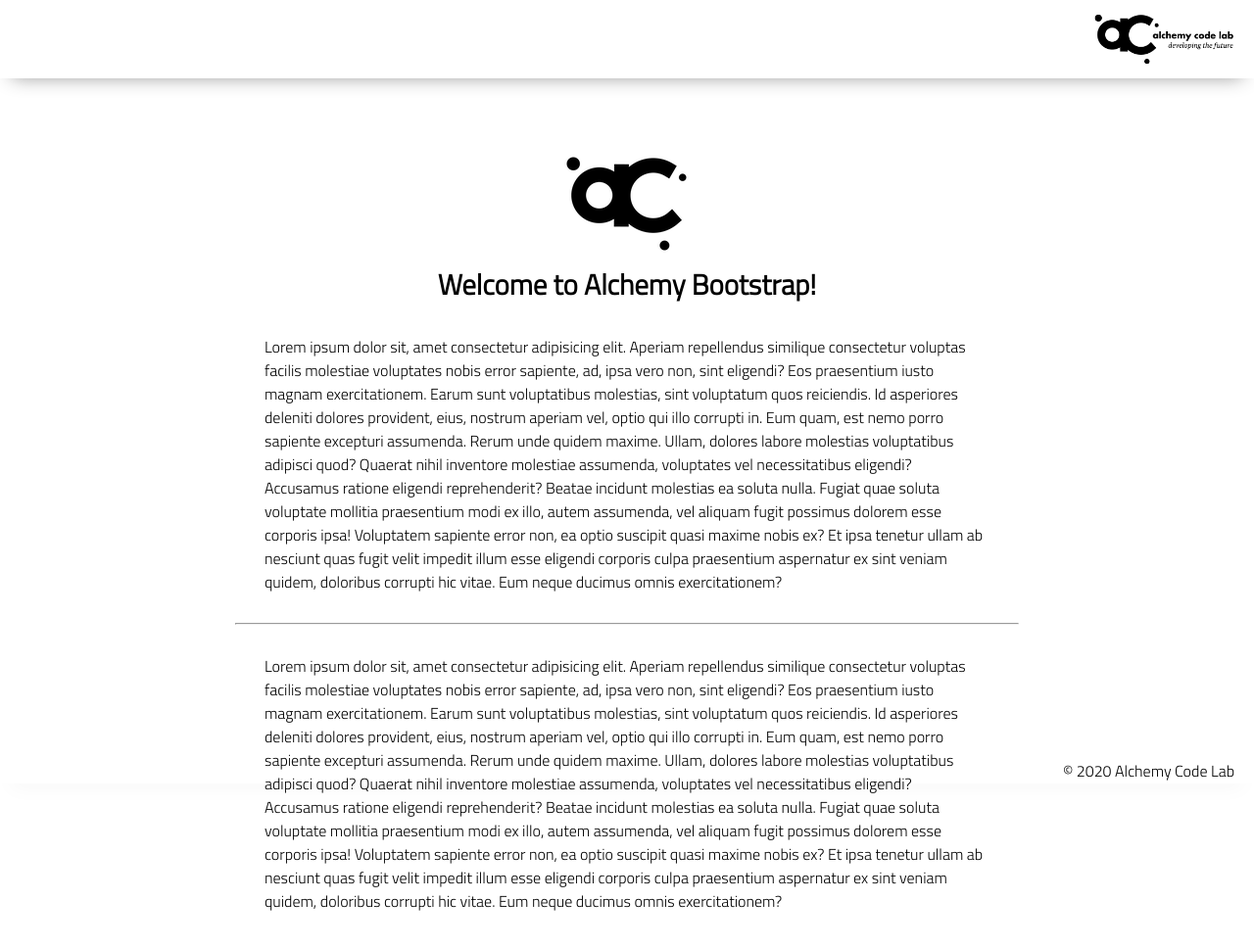
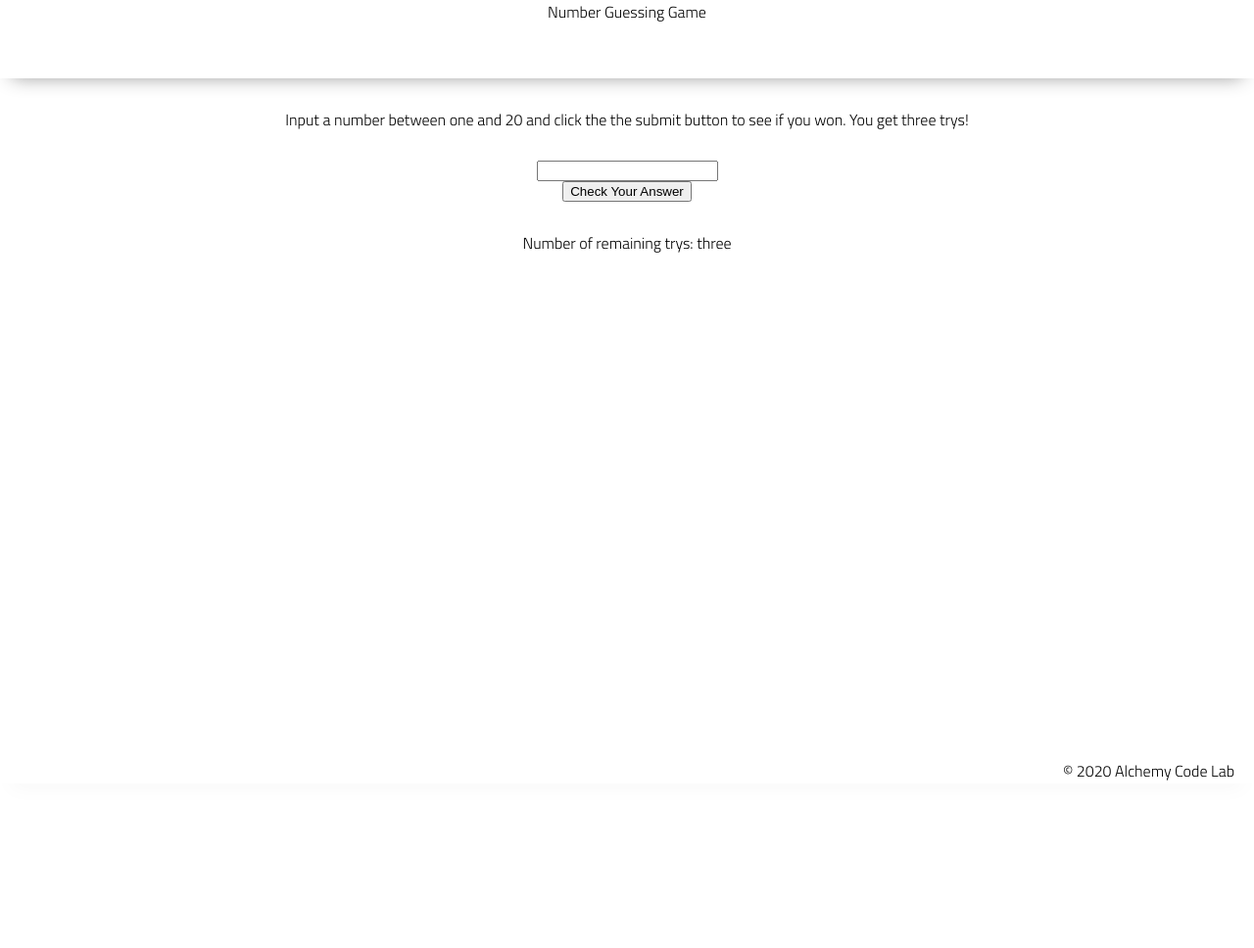
Before and after one commit to Grahf0085/02-guess-a-number, a plain HTML site: page index.html in a window 1280 px wide. Shown: the whole page at 98% size. After the commit the page ends 800 px from the top, so only its background shows below. Drawn offline with Linux system fonts and the light colour scheme.

Commit message:
html and function to compare numbers

```diff
--- a/app.js
+++ b/app.js
@@ -3,3 +3,13 @@
 // initialize state
 
 // set event listeners to update state and DOM
+
+const usersGuess = document.getElementById('usersGuess');
+const submitButton = document.getElementById('submitButton');
+const hint = document.getElementById('hint');
+let remainingTrys = document.getElementById('remainingTrys');
+let realNumber = Math.ceil(Math.random() * 10);
+
+submitButton.addEventListener('click', () => {
+
+});
--- a/index.html
+++ b/index.html
@@ -9,40 +9,21 @@
     <link rel="stylesheet" href="styles/reset.css">
     <link rel="stylesheet" href="styles/style.css">
     <link rel="stylesheet" href="styles/home.css">
-    <title>Document</title>
+    <title>Guess a Number</title>
 </head>
 
 <body>
     <header>
-        <div class="gutter-right logo">
-            <img src="assets/big-logo.png"/>
-        </div>
+        <h1>Number Guessing Game</h1>
     </header>
     <main>
-        <section class="main-section">
-            <img class="main-logo" src="assets/alchemy-logo.png"/>
-            <h2>
-                Welcome to Alchemy Bootstrap!
-            </h2>
+        <p>Input a number between one and 20 and click the the submit button to see
+            if you won.  You get three trys!
+        </p>
+        <input id="usersGuess">
+        <button id="submitButton">Check Your Answer</button><span id="hint"></span>
+        <p>Number of remaining trys: <span id="remainingTrys">three</span></p>
 
-            <content>
-            <p>
-                Lorem ipsum dolor sit, amet consectetur adipisicing elit. Aperiam repellendus similique consectetur voluptas facilis molestiae voluptates nobis error sapiente, ad, ipsa vero non, sint eligendi? Eos praesentium iusto magnam exercitationem.
-                Earum sunt voluptatibus molestias, sint voluptatum quos reiciendis. Id asperiores deleniti dolores provident, eius, nostrum aperiam vel, optio qui illo corrupti in. Eum quam, est nemo porro sapiente excepturi assumenda.
-                Rerum unde quidem maxime. Ullam, dolores labore molestias voluptatibus adipisci quod? Quaerat nihil inventore molestiae assumenda, voluptates vel necessitatibus eligendi? Accusamus ratione eligendi reprehenderit? Beatae incidunt molestias ea soluta nulla.
-                Fugiat quae soluta voluptate mollitia praesentium modi ex illo, autem assumenda, vel aliquam fugit possimus dolorem esse corporis ipsa! Voluptatem sapiente error non, ea optio suscipit quasi maxime nobis ex?
-                Et ipsa tenetur ullam ab nesciunt quas fugit velit impedit illum esse eligendi corporis culpa praesentium aspernatur ex sint veniam quidem, doloribus corrupti hic vitae. Eum neque ducimus omnis exercitationem?
-            </p>
-            <hr />
-            <p>
-                Lorem ipsum dolor sit, amet consectetur adipisicing elit. Aperiam repellendus similique consectetur voluptas facilis molestiae voluptates nobis error sapiente, ad, ipsa vero non, sint eligendi? Eos praesentium iusto magnam exercitationem.
-                Earum sunt voluptatibus molestias, sint voluptatum quos reiciendis. Id asperiores deleniti dolores provident, eius, nostrum aperiam vel, optio qui illo corrupti in. Eum quam, est nemo porro sapiente excepturi assumenda.
-                Rerum unde quidem maxime. Ullam, dolores labore molestias voluptatibus adipisci quod? Quaerat nihil inventore molestiae assumenda, voluptates vel necessitatibus eligendi? Accusamus ratione eligendi reprehenderit? Beatae incidunt molestias ea soluta nulla.
-                Fugiat quae soluta voluptate mollitia praesentium modi ex illo, autem assumenda, vel aliquam fugit possimus dolorem esse corporis ipsa! Voluptatem sapiente error non, ea optio suscipit quasi maxime nobis ex?
-                Et ipsa tenetur ullam ab nesciunt quas fugit velit impedit illum esse eligendi corporis culpa praesentium aspernatur ex sint veniam quidem, doloribus corrupti hic vitae. Eum neque ducimus omnis exercitationem?
-            </p>
-
-        </section>
     </main>
     <footer>
         <div class="copy gutter-right">&copy; 2020 Alchemy Code Lab</div>
--- a/styles/style.css
+++ b/styles/style.css
@@ -47,7 +47,7 @@ section {
 
 header {
     display: flex;
-    justify-content: flex-end;
+    justify-content: center;
     background-color: var(--color3);
     height: var(--header-height);
     box-shadow: var(--shadow);
```
Also changed, not shown: test/example.test.js (deleted, +0 -18 lines), test/tests.js (+1 -1 lines), test/utils.test.js (added, +25 -0 lines), utils.js (added, +7 -0 lines).
